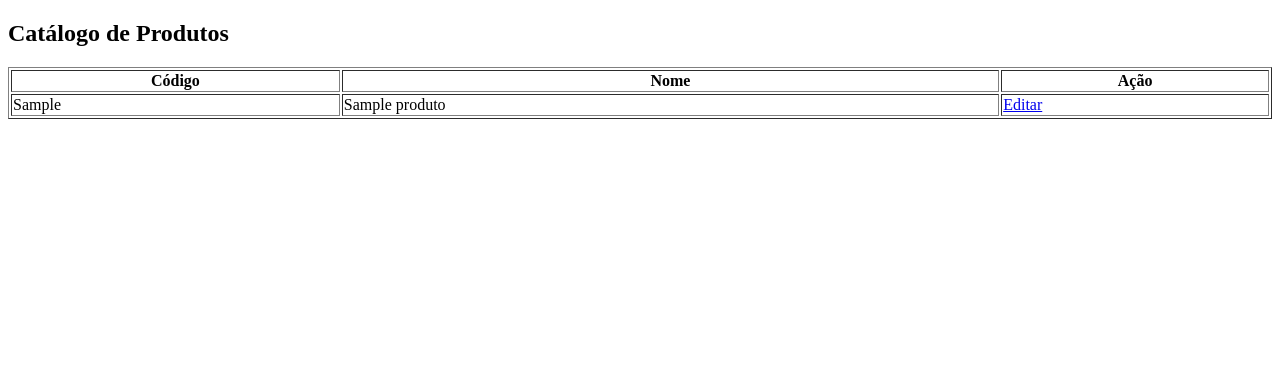
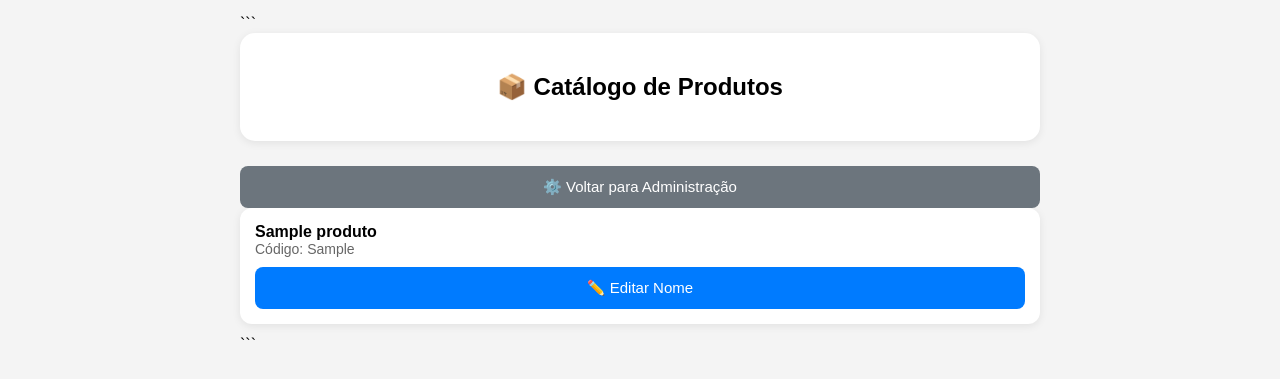
Before and after one commit to Guilherme20266/estoque-system, a Flask app: page /catalogo in a window 1280 px wide. Shown: the top 379 px of the page. Run offline with Flask 3, Linux system fonts and the light colour scheme; the visitor is signed in with stand-in values (Sample User, id 1); tables that the repository leaves empty hold one stand-in row (values such as "Sample post").

Commit message:
Update catalogo.html

````diff
--- a/templates/catalogo.html
+++ b/templates/catalogo.html
@@ -1,28 +1,111 @@
 {% extends "base.html" %}
+
+{% block title %}Catálogo de Produtos{% endblock %}
+
+{% block style %}
+
+body{
+font-family:Arial;
+background:#f4f4f4;
+margin:0;
+padding:15px;
+}
+
+.container{
+max-width:800px;
+margin:auto;
+}
+
+.topo{
+background:white;
+padding:20px;
+border-radius:15px;
+margin-bottom:15px;
+text-align:center;
+box-shadow:0 2px 8px rgba(0,0,0,.08);
+}
+
+.card{
+background:white;
+padding:15px;
+border-radius:12px;
+margin-bottom:12px;
+box-shadow:0 2px 8px rgba(0,0,0,.08);
+}
+
+input{
+width:100%;
+padding:12px;
+border:1px solid #ccc;
+border-radius:8px;
+margin-top:10px;
+box-sizing:border-box;
+}
+
+button{
+width:100%;
+padding:12px;
+border:none;
+border-radius:8px;
+color:white;
+margin-top:10px;
+font-size:15px;
+cursor:pointer;
+}
+
+.menu{
+background:#6c757d;
+}
+
+.editar{
+background:#007bff;
+}
+
+.codigo{
+color:#666;
+font-size:14px;
+}
+
+a{
+text-decoration:none;
+}
+
+{% endblock %}
 
 {% block content %}
 
-<h2>Catálogo de Produtos</h2>
+<div class="container">
 
-<table border="1" width="100%">
-<tr>
-    <th>Código</th>
-    <th>Nome</th>
-    <th>Ação</th>
-</tr>
+```
+<div class="topo">
+    <h2>📦 Catálogo de Produtos</h2>
+</div>
 
-{% for p in produtos %}
-<tr>
-    <td>{{ p.codigo }}</td>
-    <td>{{ p.nome }}</td>
-    <td>
-        <a href="/editar-catalogo/{{ p.id }}">
-            Editar
-        </a>
-    </td>
-</tr>
+<a href="/administracao">
+    <button class="menu">⚙️ Voltar para Administração</button>
+</a>
+
+{% for produto in produtos %}
+
+<div class="card">
+
+    <b>{{ produto.nome }}</b><br>
+
+    <div class="codigo">
+        Código: {{ produto.codigo }}
+    </div>
+
+    <a href="/editar-catalogo/{{ produto.id }}">
+        <button class="editar">
+            ✏️ Editar Nome
+        </button>
+    </a>
+
+</div>
+
 {% endfor %}
+```
 
-</table>
+</div>
 
 {% endblock %}
````
